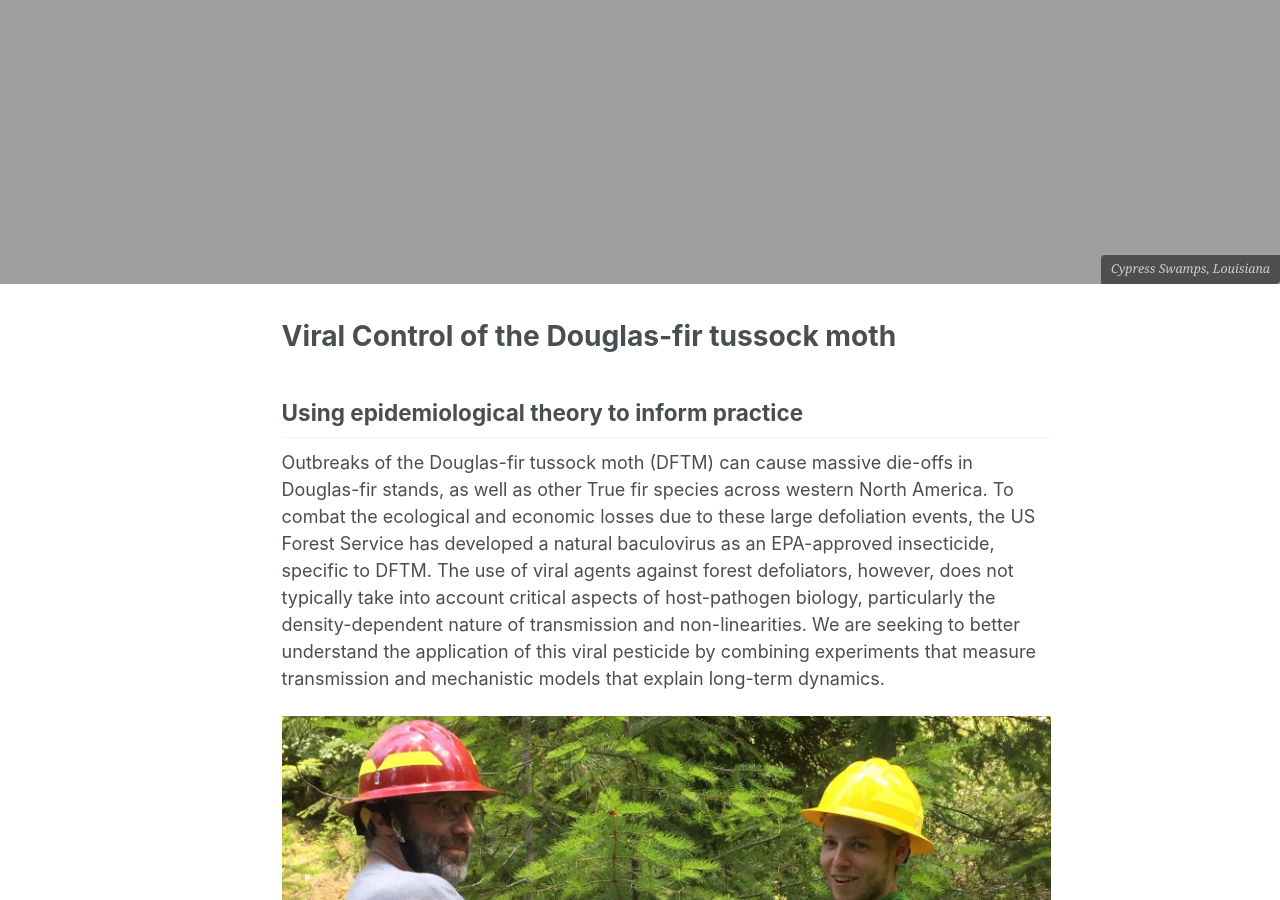
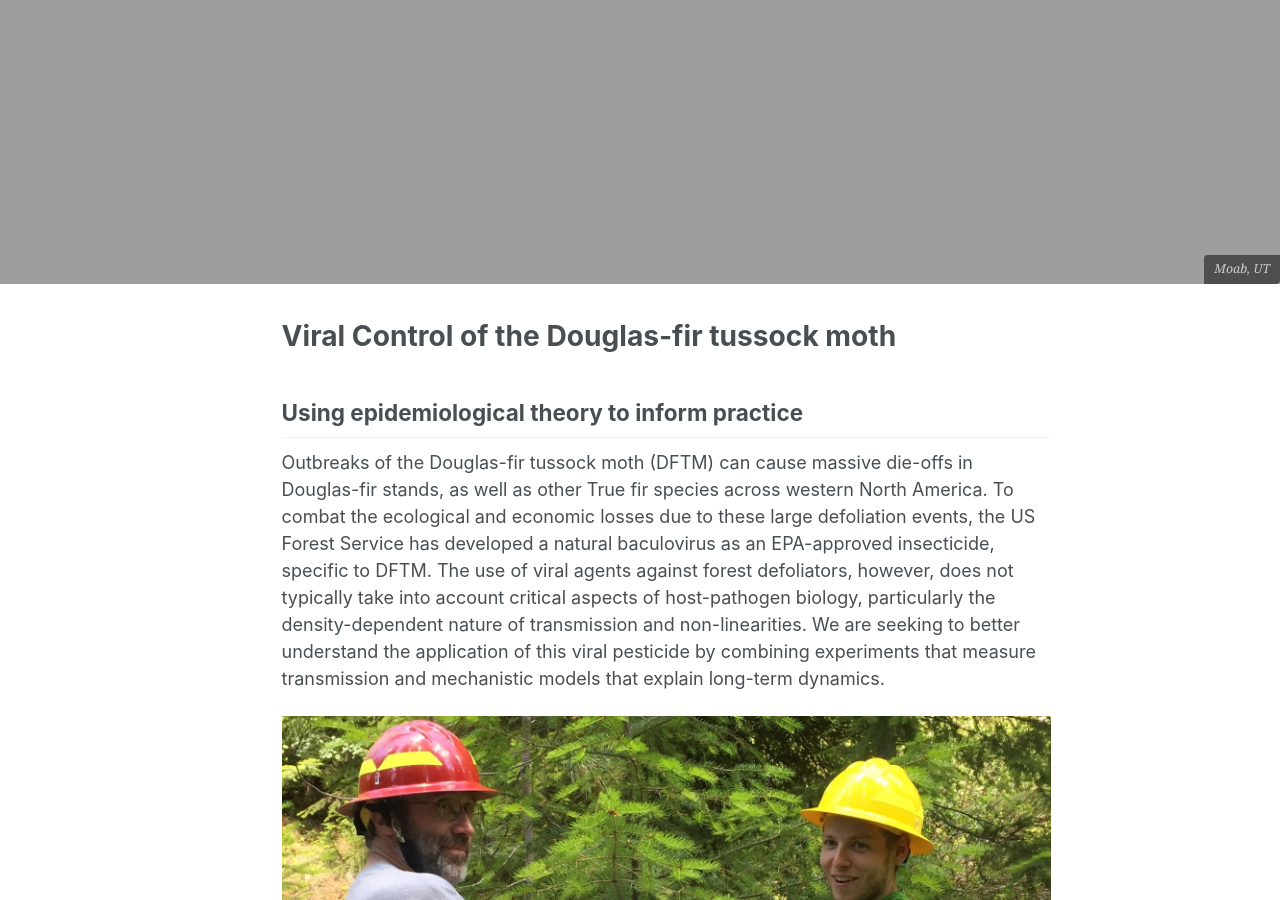
Before and after one commit to jrmihalj/jrmihalj.github.io, a Jekyll site: the page built from _pages/pest-control.md, in a window 1280 px wide and 900 px high, scrolled down 758 px. Built offline with Jekyll 4.4.1, drawn with Linux system fonts in a browser that asks for light colours.

Commit message:
viral pest control page, typos

```diff
--- a/_pages/pest-control.md
+++ b/_pages/pest-control.md
@@ -3,7 +3,7 @@ layout: single
 author_profile: false
 header:
   image: pest_header.jpg
-  caption: "*Cypress Swamps, Louisiana*"
+  caption: "*Moab, UT*"
 permalink: /research/pest-control/
 ---
 
```
Also changed, not shown: _pages/research.md (+1 -1 lines), 1 other file.
